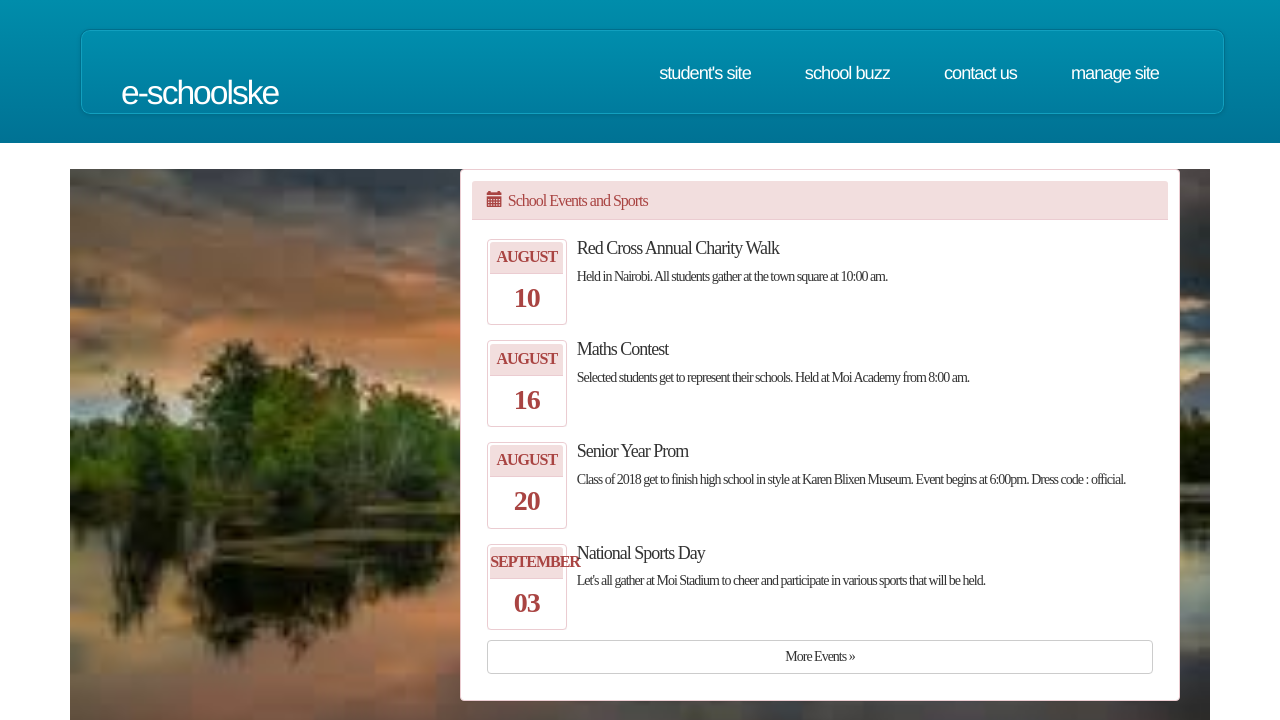
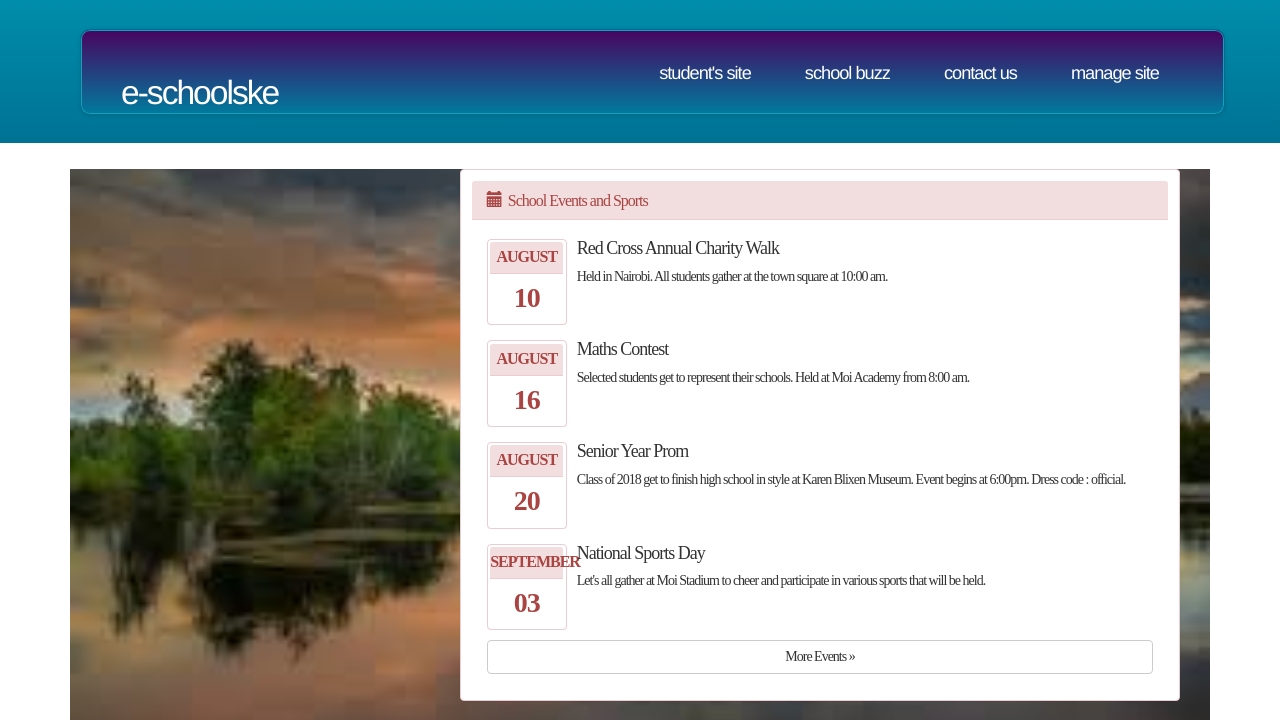
Before and after one commit to SharonLagat/E-Schools-Ke, a PHP site: page /events.php in a window 1280 px wide. Shown: the top 720 px of the page. Run offline with PHP 8.4, Linux system fonts and the light colour scheme; data comes from the database, SQL or seed files in the repository; data that the repository does not hold is empty; some libraries are stand-ins or nearby versions.

Commit message:
Update style-desktop.css

```diff
--- a/css/style-desktop.css
+++ b/css/style-desktop.css
@@ -69,12 +69,12 @@
 		border: solid 1px #006e8b;
 		box-shadow: inset 0px 0px 0px 1px #12a0bf, 0px 1px 4px 0px rgba(0,0,0,0.10);
 		background-color: #007b9d;
-		background-image: -moz-linear-gradient(top, #008ead, #007b9d);
-		background-image: -webkit-linear-gradient(top, #008ead, #007b9d);
-		background-image: -webkit-gradient(linear, 0% 0%, 0% 100%, from(#008ead), to(#007b9d));
-		background-image: -ms-linear-gradient(top, #008ead, #007b9d);
-		background-image: -o-linear-gradient(top, #008ead, #007b9d);
-		background-image: linear-gradient(top, #008ead, #007b9d);
+		background-image: -moz-linear-gradient(top, #480460, #007b9d);
+		background-image: -webkit-linear-gradient(top, #480460, #007b9d);
+		background-image: -webkit-gradient(linear, 0% 0%, 0% 100%, from(#480460), to(#007b9d));
+		background-image: -ms-linear-gradient(top, #480460, #007b9d);
+		background-image: -o-linear-gradient(top, #480460, #007b9d);
+		background-image: linear-gradient(top, #480460, #007b9d);
 		height: 86px;
 	}
 
```
